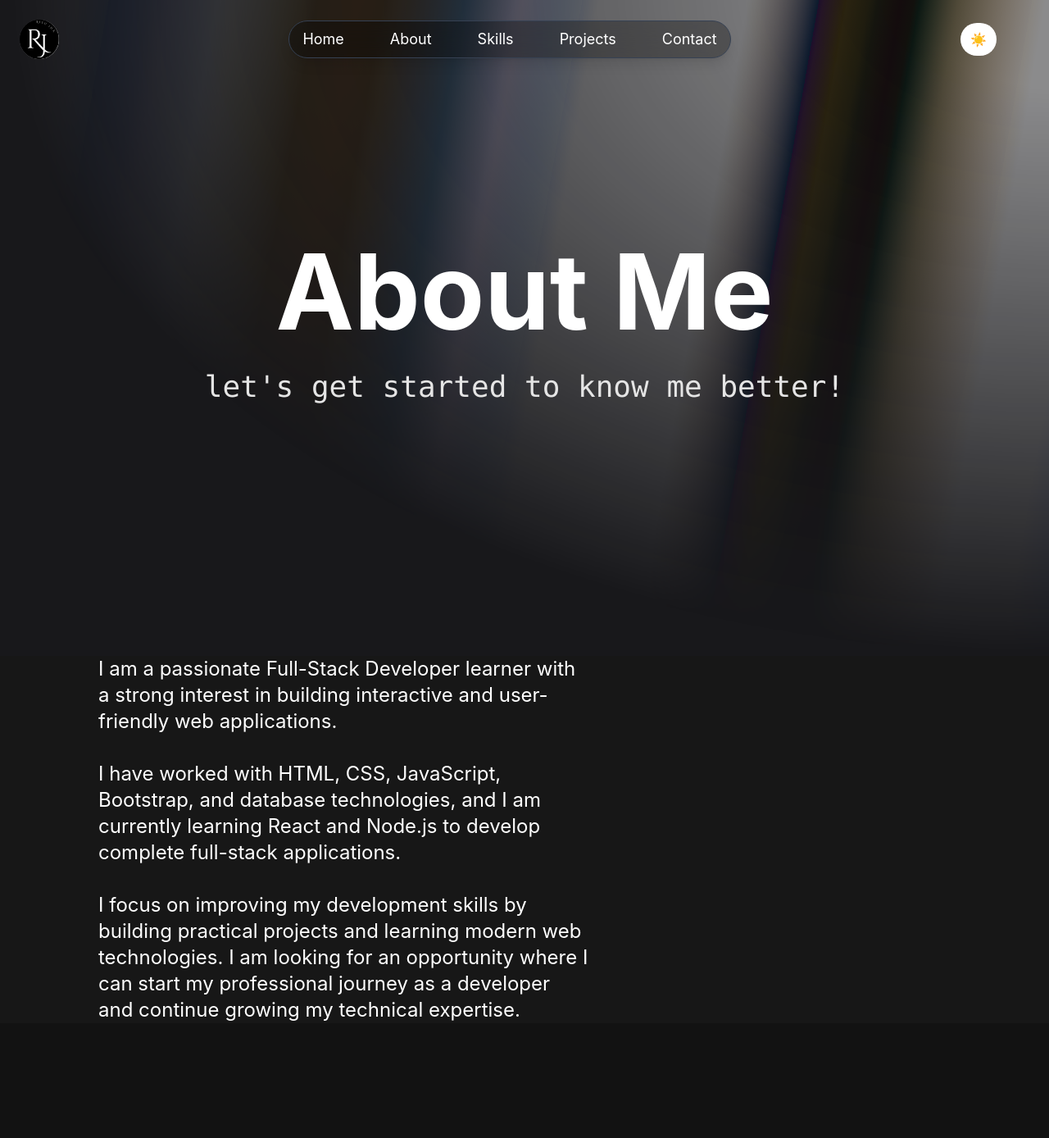
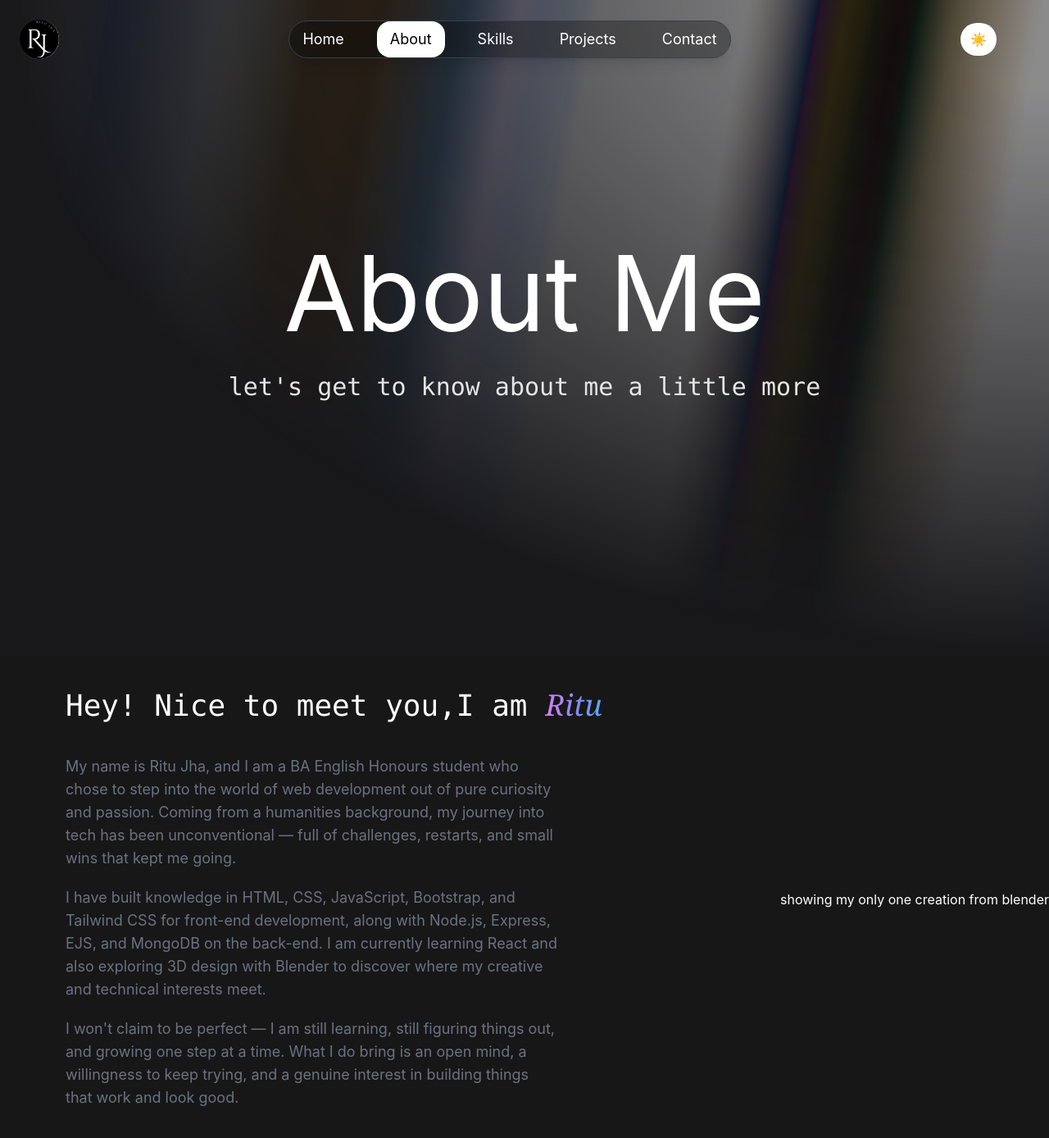
Before and after one commit to ritujha19/my-portfolio, a React (Vite) app: page /About in a window 1280 px wide. Shown: the top 1388 px of the page at 82% size. Before the commit the page ends 1248 px from the top, so only its background shows below. Built offline with nearby package versions, Linux system fonts and the light colour scheme; the HTML template or start-up script is replaced by a standard one.

Commit message:
improve UI components and adding about.jsx

```diff
--- a/src/App.jsx
+++ b/src/App.jsx
@@ -40,7 +40,7 @@ function App() {
         <Header darkMode={darkMode} toggleDarkMode={toggleDarkMode} />
         <main>
           <Routes>
-            <Route path="/" element={<Hero />} />
+            <Route path="/"  element={<Hero />} />
             <Route path="/About" element={<About />} />
             <Route path="/Skills" element={<Skills />} />
             <Route path="/Projects" element={<Projects />} />
--- a/src/customComponent/About.jsx
+++ b/src/customComponent/About.jsx
@@ -2,7 +2,6 @@
 import { motion } from "motion/react";
 import React from "react";
 import { AuroraBackground } from "../components/aurora-background";
-
 
 export function AuroraBackgroundDemo() {
   return (
@@ -17,11 +16,11 @@ export function AuroraBackgroundDemo() {
         }}
         className="relative flex flex-col gap-4 items-center justify-center px-4"
       >
-        <div className="text-3xl md:text-9xl font-bold dark:text-white text-center">
+        <div className="text-3xl md:text-9xl dark:text-white text-center">
           About Me
         </div>
-        <div className="font-extralight text-base md:text-4xl font-mono dark:text-neutral-200 py-4">
-         let's get started to know me better!
+        <div className="font-extralight text-base md:text-3xl font-mono dark:text-neutral-200 py-4">
+          let's get to know about me a little more
         </div>
       </motion.div>
     </AuroraBackground>
@@ -31,19 +30,46 @@ export function AuroraBackgroundDemo() {
 const About = () => {
   return (
     <>
-    <AuroraBackgroundDemo/>
-      <div className="flex justify-between items-center gap-10 px-30 bg-neutral-900">
-        <div className="w-150 text-2xl">
-          I am a passionate Full-Stack Developer learner with a strong interest
-          in building interactive and user-friendly web applications. <br/><br/>
-          I have worked with HTML, CSS, JavaScript, Bootstrap, and database
-          technologies, and I am currently learning React and Node.js to develop
-          complete full-stack applications.
-          <br/> <br/>I focus on improving my development
-          skills by building practical projects and learning modern web
-          technologies. I am looking for an opportunity where I can start my
-          professional journey as a developer and continue growing my technical
-          expertise.
+      <AuroraBackgroundDemo />
+      <div className="flex justify-between items-center gap-10 dark:bg-neutral-900 dark:text-white bg-neutral-50 text-black py-10">
+        <div
+          className="w-200 h-full text-left pl-20"
+          id="About"
+          data-aos="fade-up"
+        >
+          <div className="200">
+            <h1 className="text-4xl pb-10 font-mono dark:text-white text-black">
+              Hey! Nice to meet you,I am{" "}
+              <span className="font-serif italic gradient-text-animated">
+                Ritu
+              </span>
+            </h1>
+          </div>
+          <div className="w-150 text-lg font-sans text-gray-500">
+            <p className="pb-5">
+              My name is Ritu Jha, and I am a BA English Honours student who
+              chose to step into the world of web development out of pure
+              curiosity and passion. Coming from a humanities background, my
+              journey into tech has been unconventional — full of challenges,
+              restarts, and small wins that kept me going.
+            </p>
+            <p className="pb-5 ">
+              I have built knowledge in HTML, CSS, JavaScript, Bootstrap, and
+              Tailwind CSS for front-end development, along with Node.js,
+              Express, EJS, and MongoDB on the back-end. I am currently learning
+              React and also exploring 3D design with Blender to discover where
+              my creative and technical interests meet.
+            </p>
+            <p>
+              I won't claim to be perfect — I am still learning, still figuring
+              things out, and growing one step at a time. What I do bring is an
+              open mind, a willingness to keep trying, and a genuine interest in
+              building things that work and look good.
+            </p>
+          </div>
+        </div>
+        <div>
+          <p>showing my only one creation from blender </p>
         </div>
       </div>
     </>
--- a/src/customComponent/Header.jsx
+++ b/src/customComponent/Header.jsx
@@ -1,63 +1,37 @@
 import React from "react";
+import { NavLink } from "react-router-dom"; // Import NavLink
 
 const Header = ({ darkMode, toggleDarkMode }) => {
+  // Define a helper function to keep the JSX clean
+  const navLinkStyles = ({ isActive }) =>
+    `py-2 px-4 cursor-pointer transition-all duration-150 rounded-2xl ${
+      isActive
+        ? (darkMode ? "bg-white text-black" : "bg-black text-white") // Active styles
+        : (darkMode ? "hover:bg-white/40" : "hover:bg-black/40")      // Inactive/Hover styles
+    }`;
+
   return (
-    <>
-      <div
-        className={`fixed top-0 left-0 right-0 z-50 flex justify-between items-center p-4 m-2   ${darkMode ? "text-white" : "text-gray-900"}`}
-      >
-        <img
-          src="/RJ.png"
-          alt="Logo"
-          className="w-12 h-12 rounded-full object-cover"
-        />
-        <nav
-          className={`flex gap-6  items-center text-lg rounded-full border backdrop-blur-md shadow-lg ${
-            darkMode
-              ? "border-gray-700 bg-black/30 text-white"
-              : "border-gray-300 bg-white/30 text-gray-800"
-          }`}
-        >
-          <a
-            href="\"
-            className={`py-2 px-4 cursor-pointer transition-all duration-150 ${darkMode ? "hover:bg-white hover:text-black hover:rounded-2xl" : "hover:bg-black hover:text-white hover:rounded-2xl"}`}
-          >
-            Home
-          </a>
-          <a
-            href="About"
-            className={`py-2 px-4 cursor-pointer transition-all duration-250 ${darkMode ? "hover:bg-white hover:text-black hover:rounded-2xl" : "hover:bg-black hover:text-white hover:rounded-2xl"}`}
-          >
-            About
-          </a>
-          <a
-            href="Skills"
-            className={`py-2 px-4 cursor-pointer transition-all duration-250 ${darkMode ? "hover:bg-white hover:text-black hover:rounded-2xl" : "hover:bg-black hover:text-white hover:rounded-2xl"}`}
-          >
-            Skills
-          </a>
-          <a
-            href="Projects"
-            className={`py-2 px-4 cursor-pointer transition-all duration-250 ${darkMode ? "hover:bg-white hover:text-black hover:rounded-2xl" : "hover:bg-black hover:text-white hover:rounded-2xl"}`}
-          >
-            Projects
-          </a>
-          <a
-            href="Contact"
-            className={`py-2 px-4 cursor-pointer transition-all duration-250 ${darkMode ? "hover:bg-white hover:text-black hover:rounded-2xl" : "hover:bg-black hover:text-white hover:rounded-2xl"}`}
-          >
-            Contact
-          </a>
+    <div className={`fixed top-0 left-0 right-0 z-50 flex justify-between items-center p-4 m-2 ${darkMode ? "text-white" : "text-gray-900"}`}>
+      <img src="/RJ.png" alt="Logo" className="w-12 h-12 rounded-full object-cover" />
+
+      <nav className={`flex gap-6 items-center text-lg rounded-full border backdrop-blur-md shadow-lg ${
+        darkMode ? "border-gray-700 bg-black/30 text-white" : "border-gray-300 bg-white/30 text-gray-800"
+      }`}>
+        <NavLink to="/" className={navLinkStyles}>Home</NavLink>
+        <NavLink to="/About" className={navLinkStyles}>About</NavLink>
+        <NavLink to="/Skills" className={navLinkStyles}>Skills</NavLink>
+        <NavLink to="/Projects" className={navLinkStyles}>Projects</NavLink>
+        <NavLink to="/Contact" className={navLinkStyles}>Contact</NavLink>
       </nav>
-
       <button
         onClick={toggleDarkMode}
-          className={`px-3 py-2 mr-10 rounded-full  transition-all duration-250 ${darkMode ? "bg-white hover:bg-gray-300" : "bg-black hover:bg-gray-500 text-white"}`}
+        className={`px-3 py-2 mr-10 rounded-full transition-all duration-250 ${
+          darkMode ? "bg-white hover:bg-gray-300" : "bg-black hover:bg-gray-500 text-white"
+        }`}
       >
         {darkMode ? "☀️" : "🌙"}
       </button>
     </div>
-    </>
   );
 };
 
--- a/src/customComponent/Projects.jsx
+++ b/src/customComponent/Projects.jsx
@@ -3,6 +3,7 @@ import React from "react";
 import ProjectCard from "./cards/ProjectCard";
 import { motion } from "motion/react";
 import { AuroraBackground } from "../components/aurora-background";
+import { div } from "framer-motion/client";
 
 export function AuroraBackgroundDemo() {
   return (
@@ -18,23 +19,21 @@ export function AuroraBackgroundDemo() {
         className="relative flex flex-col gap-4 items-center justify-center px-4"
       >
         <div className="w-full h-full text-3xl md:text-9xl mt-20 pb-6 dark:text-white text-center">
-         <div id="Projects" >
-        <h1 className="font-[Space Grotesk]"> MY WORKS</h1>
-      </div>
+          <div id="Projects">
+            <h1 className="font-[Space Grotesk]"> MY WORKS</h1>
+          </div>
         </div>
-
       </motion.div>
     </AuroraBackground>
   );
 }
 
-
 const Projects = () => {
   return (
     <>
-    <AuroraBackgroundDemo/>
+      <AuroraBackgroundDemo />
 
-      <div className="flex flex-col gap-5  justify-center bg-neutral-900 ">
+      <div className="flex flex-col gap-5  justify-center bg-neutral-50 dark:bg-neutral-900 ">
         <ProjectCard
           title="StayYatra- Travel Booking Website"
           description={
@@ -71,13 +70,7 @@ const Projects = () => {
         <ProjectCard
           title="Morgenlicht Café – Landing Page"
           description="A responsive single-page website for a fictional German café, featuring a hero section, story-driven About section, curated menu highlights, testimonials, gallery, and table booking form."
-          techStack={[
-            "HTML",
-            "CSS",
-            "JavaScript",
-            "swiper.js",
-            " Font Awesome",
-          ]}
+          techStack={["HTML", "CSS", "JavaScript", "swiper.js", "Font Awesome"]}
           features={[
             "Built a single-page café website with Hero, About, Menu and etc.",
             "Implemented responsive navbar with smooth scrolling anchor links.",
@@ -86,12 +79,18 @@ const Projects = () => {
           ]}
           githubLink="https://github.com/ritujha19/coffee-cafe.git"
           demoLink="https://ritujha19.github.io/coffee-cafe/"
-          images={["/Screenshot 3.png", "/Screenshot 4.png"]}
+          images={["/Screenshot 4.png", "/Screenshot 3.png"]}
         />
         <ProjectCard
           title="password generator"
-          description="A simple and customizable password generator built with React.js.
-It allows users to generate secure passwords with options for length, numbers, symbols, uppercase, and lowercase letters."
+          description={
+            <>
+              A simple and customizable password generator built with React.js.
+              <br /> <strong className="semi-bold">note:</strong> This project
+              was created to practice React.js and JavaScript concepts, and to
+              provide a useful tool for generating strong passwords.
+            </>
+          }
           features={[
             "Generate random secure passwords",
             "Adjustable password length",
@@ -102,7 +101,14 @@ It allows users to generate secure passwords with options for length, numbers, s
           techStack={["React.js", "JavaScript (ES6+)", "CSS3", "Clipboard API"]}
           githubLink="https://github.com/ritujha19/password-generator.git"
           demoLink="https://ritujha19.github.io/password-generator/"
-          images={["/Screenshot 5.png"]}        />
+          images={["/Screenshot 5.png"]}
+        />
+      </div>
+      <div className="bg-neutral-50 dark:bg-neutral-900 flex items-center justify-center gap-6 p-4">
+        <p> view more of my works by checking my github profile</p>
+        <button className="px-2 py-2 rounded-xl bg-black text-white font-bold hover:bg-gray-600 dark:bg-white dark:text-black dark:hover:bg-gray-300 ">
+          <a href="https://github.com/ritujha19">github profile</a>
+        </button>
       </div>
     </>
   );
--- a/src/customComponent/cards/ProjectCard.jsx
+++ b/src/customComponent/cards/ProjectCard.jsx
@@ -56,7 +56,7 @@ const ProjectCard = (props) => {
               as="a"
               href={props.githubLink}
               target="_blank"
-              className="px-4 py-2 rounded-xl bg-white text-black font-bold"
+              className="px-4 py-2 rounded-xl bg-neutral-800 text-white dark:bg-white dark:text-black font-bold"
             >
               GitHub
             </CardItem>
--- a/src/index.css
+++ b/src/index.css
@@ -31,6 +31,19 @@
   }
 }
 
+.gradient-text-animated {
+  background: linear-gradient(to left, var(--grad1), var(--grad2), var(--grad3), var(--grad4));
+  background-size: 200%;
+  -webkit-background-clip: text;
+  -webkit-text-fill-color: transparent;
+  background-clip: text;
+  animation: shine 15s linear infinite;
+}
+
+@keyframes shine {
+  0%   { background-position: 0%; }
+  100% { background-position: 200%; }
+}
 
 html {
   scroll-behavior: smooth;
```
Lines whose indentation alone changed are shown as unchanged.
